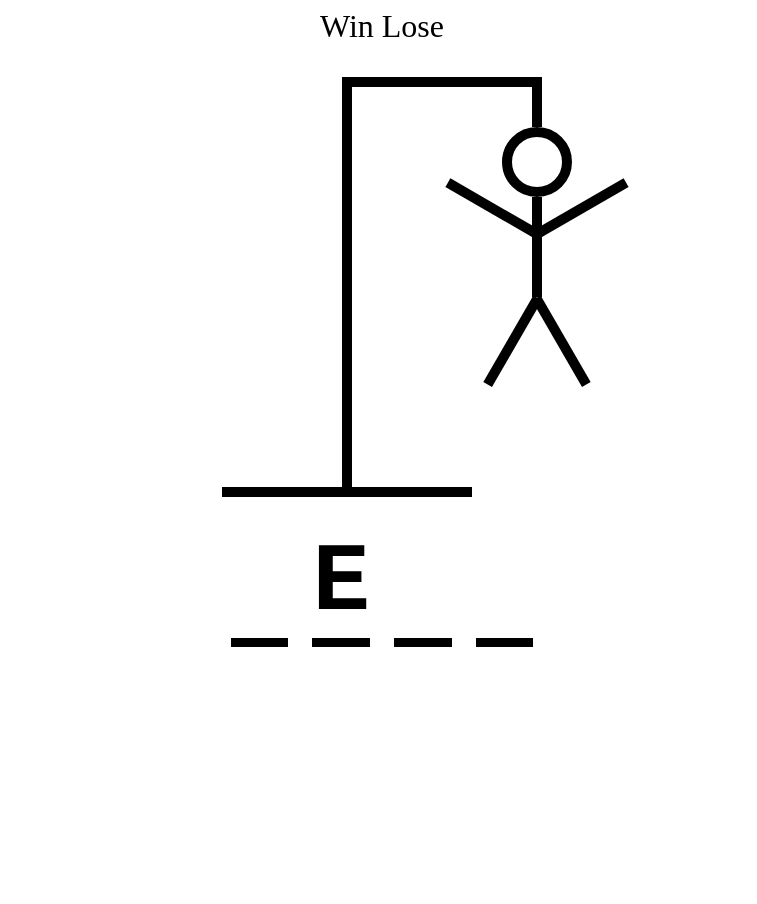
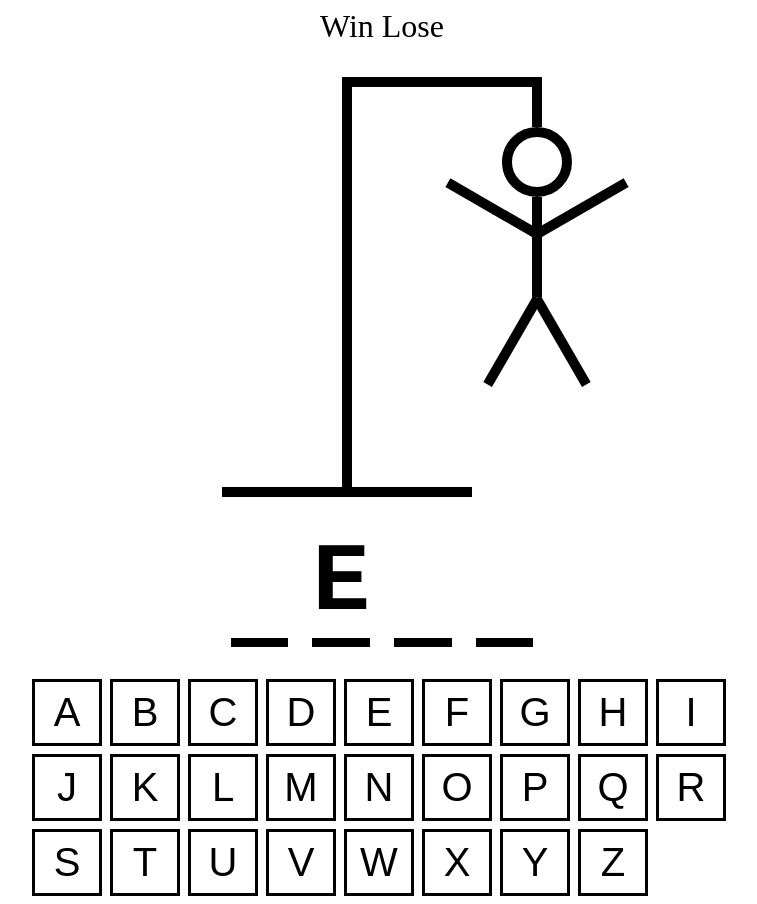
Before and after one commit to slavpisarov/Hangman, a React (Vite) app: page / in a window 1280 px wide. Shown: the whole page, without its empty margins (258-1015 px from the left). Before the commit the page ends 800 px from the top, so only its background shows below. Built offline with nearby package versions, Linux system fonts and the light colour scheme; the HTML template or start-up script is replaced by a standard one.

Commit message:
Add styling to keyboard

```diff
--- /dev/null
+++ b/src/components/Keyboard/Keyboard.module.css
@@ -0,0 +1,31 @@
+.keyboard{
+    display:flex;
+    max-width:700px;
+    flex-wrap:wrap;
+    flex:1 1 50px;
+    gap:.5rem
+}
+
+.btn{
+    width: 70px;
+    border: 3px solid black;
+    background: none;
+    font-size: 2.5rem;
+    text-transform: uppercase;
+    padding: .5rem;
+    cursor: pointer;
+}
+
+.btn:hover:not(:disabled),
+.btn:focus:not(:disabled){
+    background-color: rgb(46, 148, 216);
+}
+
+.btn.active{
+    background-color: rgba(14, 107, 189, 0.544);
+    color: white;
+}
+
+.btn.inactive{
+    opacity: 0.3;
+}
--- a/src/components/Keyboard/Keyboard.tsx
+++ b/src/components/Keyboard/Keyboard.tsx
@@ -1,9 +1,14 @@
 import KEYS from "./Keys"
+import styles from "./Keyboard.module.css"
 
 export function Keyboard() {
     console.log(KEYS);
 
-    return <div>
-
+    return <div className={styles.keyboard}>
+        {KEYS.map(key =>{
+            return(
+                <button key={key} className={`${styles.btn}`}>{key}</button>
+            )
+        })}
     </div>
 }
```
